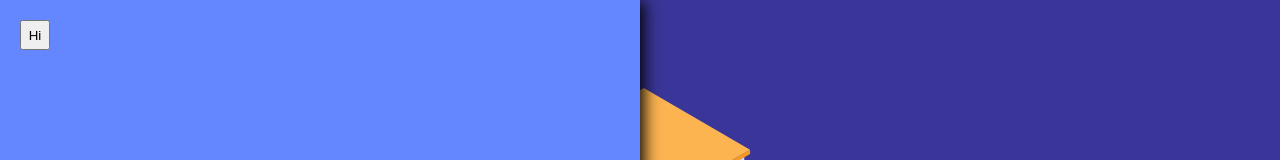
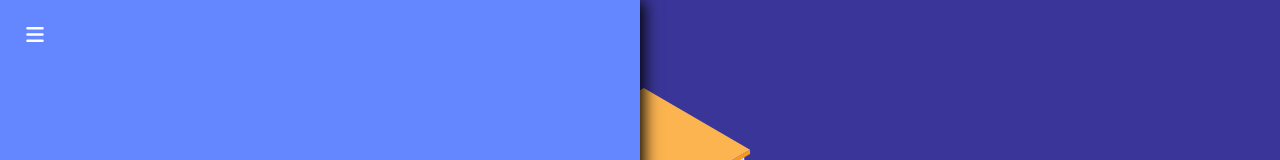
Before and after one commit to BloomTech-Labs/refresh-fe, a React (Create React App) app: page / in a window 1280 px wide. Shown: the top 160 px of the page. Built offline with nearby package versions, Linux system fonts and the light colour scheme.

Commit message:
add fontawesome button and styling

```diff
--- a/package.json
+++ b/package.json
@@ -29,5 +29,6 @@
       "last 1 firefox version",
       "last 1 safari version"
     ]
-  }
+  },
+  "devDependencies": {}
 }
--- a/public/index.html
+++ b/public/index.html
@@ -25,6 +25,8 @@
       work correctly both with client-side routing and a non-root public URL.
       Learn how to configure a non-root public URL by running `npm run build`.
     -->
+    <!-- add font awesome -->
+    <script src="https://kit.fontawesome.com/78b2c0f154.js" crossorigin="anonymous"></script>
     <title>React App</title>
   </head>
   <body>
--- a/src/components/MobileMenu.js
+++ b/src/components/MobileMenu.js
@@ -31,7 +31,8 @@ const MobileMenu = () => {
 
                 </Drawer>
             </DrawerContainer>
-            <PlaceholderButton onClick={menuToggle}>Hi</PlaceholderButton>
+            <PlaceholderButton onClick={menuToggle}><i class="fas fa-bars"></i></PlaceholderButton>
+
         </Wrapper>
     );
 
@@ -49,11 +50,21 @@ const Container = styled.div`
     height: 5rem;
     ${flex.flexRowNoWrapAround}
     z-index: 1;
+
+        button:active {
+            border: none;
+            text-decoration: none;
+            outline: none;
+        }
 `
 
 const PlaceholderButton = styled.button`
     width: 3rem;
     height: 3rem;
+    background-color: transparent;
+    border: none;
+    color: #FFF;
+    font-size: 2rem;
     margin: 2rem auto 2rem 2rem;
 `
 
```
